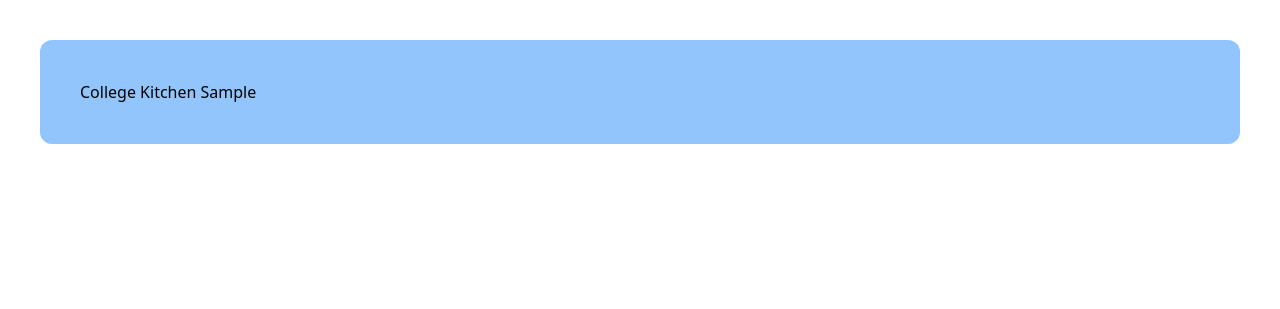
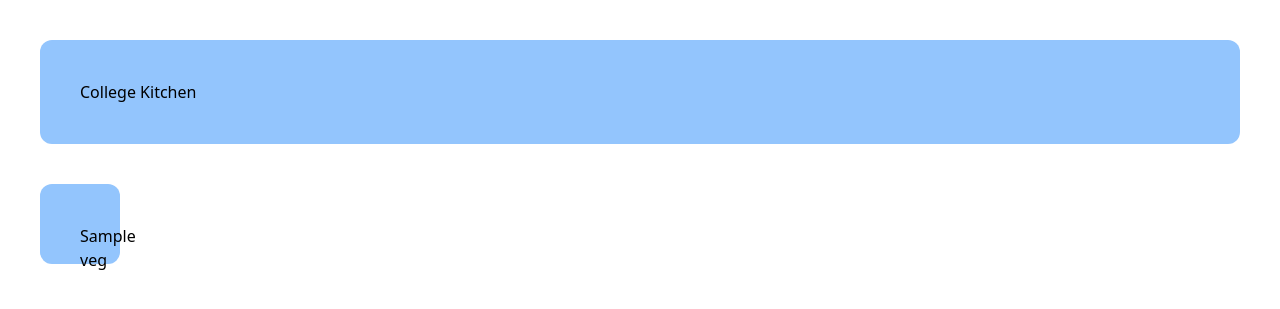
Before and after one commit to Riddhick/College-Kitchen, a Django app: template templates/index.html in a window 1280 px wide. Shown: the top 309 px of the page. Run offline with Django 3.2, Linux system fonts and the light colour scheme; the template is opened without the code that fills it: most values are stand-ins (such as "Sample title", 1, 10 or a date in 2020); style sheets or scripts are compiled from the project's sources.

Commit message:
List integration

```diff
--- a/CollegeKitchen/views.py
+++ b/CollegeKitchen/views.py
@@ -18,7 +18,8 @@ database=firebase.database()
 
 
 def index(request):
-    test_var=database.child('Data').child('Vegetable').child('01').get().val()
+    data=database.child('Data').child('Vegetable').get().val()
+    list1=list(data.values())
     return render(request,'index.html',{
-        "test_var":test_var
+        "vegetable_list":list1
     })
--- a/templates/index.html
+++ b/templates/index.html
@@ -4,6 +4,11 @@
         <link rel="stylesheet" href="{% static 'css/main.min.css'%}">
     </head>
     <body>
-        <div class="m-10 p-10 bg-blue-300 rounded-xl">College Kitchen {{test_var}}</div>
+        <div class="m-10 p-10 bg-blue-300 rounded-xl ">College Kitchen </div>
+        <div class="m-10 p-10 w-10 h-20 bg-blue-300 rounded-xl">
+            {% for veg in vegetable_list %}
+                <div>{{ veg }}</div>
+            {% endfor %}
+        </div>
     </body>
 </html>
```
